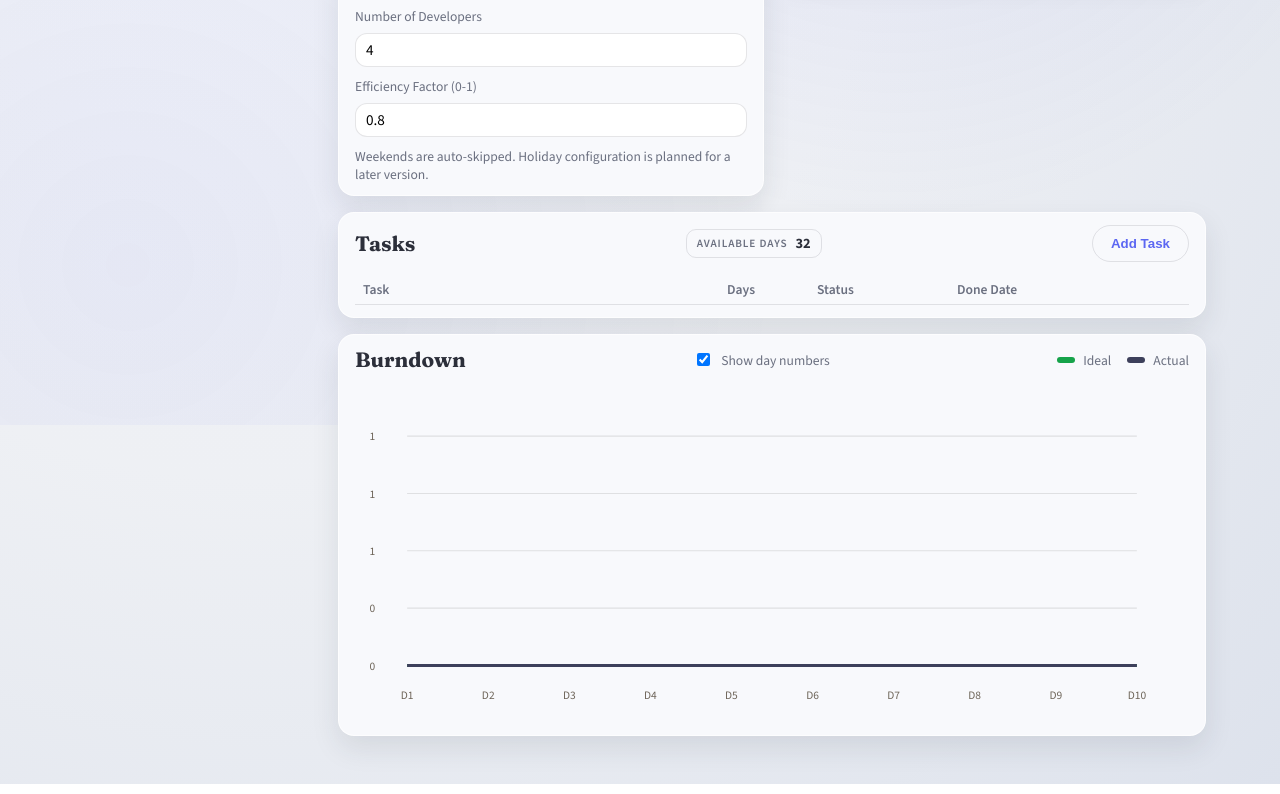
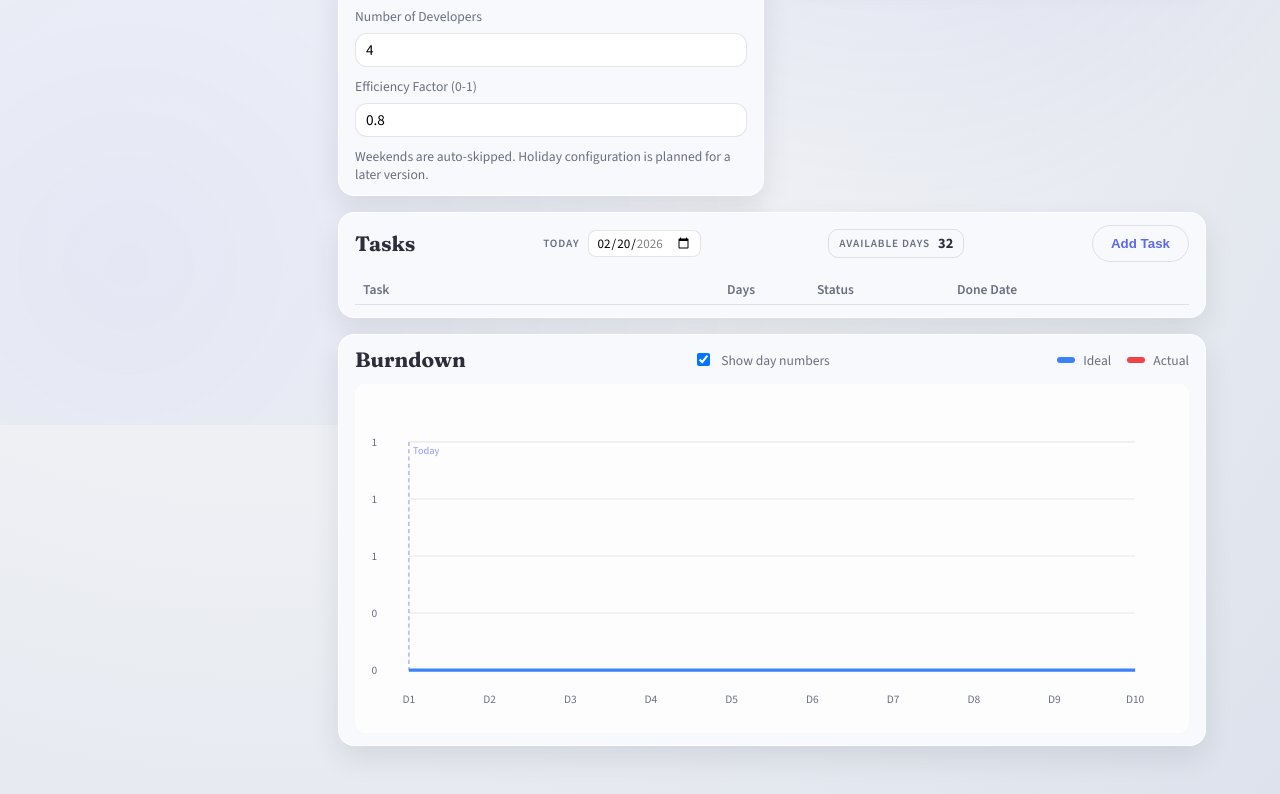
Before and after one commit to daekyuny/bdc_studio, a website: page index.html in a window 1280 px wide. Shown: the part 375-1169 px from the top of the page. Drawn offline with nearby package versions, Linux system fonts and the light colour scheme.

Commit message:
Add Today field, chart inner frame, and blue/red line colors
- Add Today date input in Tasks card header; defaults to real today
  (clamped to sprint range), persisted per sprint in state
- Actual burn line clipped at Today; dashed vertical Today marker on chart
- Change ideal line to blue (#3b82f6), actual to red (#ef4444)
- Add near-white inner frame background to chart area
- Handle null actual values in remaining points stat

Co-Authored-By: Claude Sonnet 4.6 <noreply@anthropic.com>

```diff
--- a/app.js
+++ b/app.js
@@ -10,6 +10,7 @@
     developers: document.getElementById("developers"),
     efficiency: document.getElementById("efficiency"),
     addTaskBtn: document.getElementById("addTaskBtn"),
+    sprintToday: document.getElementById("sprintToday"),
     taskRows: document.getElementById("taskRows"),
     totalPoints: document.getElementById("totalPoints"),
     remainingPoints: document.getElementById("remainingPoints"),
@@ -193,6 +194,14 @@
     save();
     onChange();
   };
+  var updateToday = (date) => {
+    const sprint = getActiveSprint();
+    if (!sprint || !date) return;
+    const clamped = date < sprint.startDate ? sprint.startDate : date > sprint.endDate ? sprint.endDate : date;
+    sprint.today = clamped;
+    save();
+    onChange();
+  };
   var replaceState = (newState) => {
     state = newState;
     save();
@@ -213,7 +222,7 @@
   };
 
   // src/burndown.js
-  var calculateBurndown = (sprint) => {
+  var calculateBurndown = (sprint, today) => {
     const dates = getWorkingDates(sprint.startDate, sprint.endDate);
     const totalPoints = sprint.tasks.reduce((sum, task) => sum + Number(task.points || 0), 0);
     const workingDays = dates.length || 0;
@@ -227,18 +236,20 @@
       const remaining = totalPoints - idealDailyBurn * index;
       return Math.round(Math.max(remaining, 0) * 100) / 100;
     });
-    const actual = dates.map((date) => {
+    const todayIndex = dates.reduce((last, date, i) => date <= today ? i : last, -1);
+    const actual = dates.map((date, i) => {
+      if (todayIndex < 0 || i > todayIndex) return null;
       return sprint.tasks.reduce((sum, task) => {
         const points = Number(task.points || 0);
         if (!task.doneDate) return sum + points;
         return task.doneDate > date ? sum + points : sum;
       }, 0);
     });
-    return { dates, totalPoints, ideal, actual, manDays, effectiveManDays, idealDailyBurn };
+    return { dates, totalPoints, ideal, actual, manDays, effectiveManDays, idealDailyBurn, todayIndex };
   };
 
   // src/chart.js
-  var drawChart = ({ dates, totalPoints, ideal, actual }) => {
+  var drawChart = ({ dates, totalPoints, ideal, actual, todayIndex }) => {
     const width = 800;
     const height = 320;
     const padding = 50;
@@ -249,12 +260,13 @@
       emptyText.setAttribute("x", width / 2);
       emptyText.setAttribute("y", height / 2);
       emptyText.setAttribute("text-anchor", "middle");
-      emptyText.setAttribute("fill", "#6d6458");
+      emptyText.setAttribute("fill", "#6b7080");
       emptyText.textContent = "Set sprint dates to see the chart.";
       dom.chart.appendChild(emptyText);
       return;
     }
-    const maxValue = Math.max(totalPoints, ...actual, 1);
+    const nonNullActual = actual.filter((v) => v !== null);
+    const maxValue = Math.max(totalPoints, ...nonNullActual, 1);
     const plotWidth = width - padding * 2;
     const plotHeight = height - padding * 2;
     const toPoint = (value, index) => {
@@ -263,7 +275,7 @@
       return `${x},${y}`;
     };
     const grid = document.createElementNS("http://www.w3.org/2000/svg", "g");
-    grid.setAttribute("stroke", "rgba(43, 42, 42, 0.12)");
+    grid.setAttribute("stroke", "rgba(44, 47, 58, 0.1)");
     for (let i = 0; i <= 4; i++) {
       const y = padding + plotHeight * (i / 4);
       const line = document.createElementNS("http://www.w3.org/2000/svg", "line");
@@ -275,30 +287,50 @@
       const label = document.createElementNS("http://www.w3.org/2000/svg", "text");
       label.setAttribute("x", 14);
       label.setAttribute("y", y + 4);
-      label.setAttribute("fill", "#6d6458");
+      label.setAttribute("fill", "#6b7080");
       label.setAttribute("font-size", "11");
       label.textContent = Math.round(maxValue * (1 - i / 4));
       dom.chart.appendChild(label);
     }
     dom.chart.appendChild(grid);
+    if (todayIndex >= 0) {
+      const tx = padding + plotWidth * (dates.length === 1 ? 0 : todayIndex / (dates.length - 1));
+      const todayLine = document.createElementNS("http://www.w3.org/2000/svg", "line");
+      todayLine.setAttribute("x1", tx);
+      todayLine.setAttribute("x2", tx);
+      todayLine.setAttribute("y1", padding);
+      todayLine.setAttribute("y2", height - padding);
+      todayLine.setAttribute("stroke", "rgba(92, 103, 242, 0.45)");
+      todayLine.setAttribute("stroke-width", "1.5");
+      todayLine.setAttribute("stroke-dasharray", "4 3");
+      dom.chart.appendChild(todayLine);
+      const todayLabel = document.createElementNS("http://www.w3.org/2000/svg", "text");
+      todayLabel.setAttribute("x", tx + 4);
+      todayLabel.setAttribute("y", padding + 12);
+      todayLabel.setAttribute("fill", "rgba(92, 103, 242, 0.65)");
+      todayLabel.setAttribute("font-size", "10");
+      todayLabel.textContent = "Today";
+      dom.chart.appendChild(todayLabel);
+    }
     const idealLine = document.createElementNS("http://www.w3.org/2000/svg", "polyline");
     idealLine.setAttribute("fill", "none");
-    idealLine.setAttribute("stroke", "#2a9d57");
+    idealLine.setAttribute("stroke", "#3b82f6");
     idealLine.setAttribute("stroke-width", "3");
     idealLine.setAttribute("points", ideal.map(toPoint).join(" "));
     dom.chart.appendChild(idealLine);
+    const actualPoints = actual.map((val, i) => val !== null ? toPoint(val, i) : null).filter(Boolean);
     const actualLine = document.createElementNS("http://www.w3.org/2000/svg", "polyline");
     actualLine.setAttribute("fill", "none");
-    actualLine.setAttribute("stroke", "#3d405b");
+    actualLine.setAttribute("stroke", "#ef4444");
     actualLine.setAttribute("stroke-width", "3");
-    actualLine.setAttribute("points", actual.map(toPoint).join(" "));
+    actualLine.setAttribute("points", actualPoints.join(" "));
     actualLine.style.strokeDasharray = "1000";
     actualLine.style.strokeDashoffset = "1000";
     actualLine.style.animation = "dash 1.6s ease forwards";
     dom.chart.appendChild(actualLine);
     const labels = document.createElementNS("http://www.w3.org/2000/svg", "g");
     labels.setAttribute("font-size", "11");
-    labels.setAttribute("fill", "#6d6458");
+    labels.setAttribute("fill", "#6b7080");
     const showDays = dom.showDayNumbers.checked;
     dates.forEach((date, index) => {
       const x = padding + plotWidth * (dates.length === 1 ? 0 : index / (dates.length - 1));
@@ -402,7 +434,8 @@
     const doneTasks = sprint.tasks.filter((task) => task.status === "Done").length;
     const availableDays = burndown.effectiveManDays - burndown.totalPoints;
     dom.totalPoints.textContent = burndown.totalPoints.toFixed(1).replace(/\.0$/, "");
-    dom.remainingPoints.textContent = (burndown.actual[burndown.actual.length - 1] || 0).toFixed(1).replace(/\.0$/, "");
+    const lastActual = [...burndown.actual].reverse().find((v) => v !== null) ?? 0;
+    dom.remainingPoints.textContent = lastActual.toFixed(1).replace(/\.0$/, "");
     dom.workingDays.textContent = burndown.dates.length;
     dom.doneTasks.textContent = doneTasks;
     dom.manDays.textContent = burndown.manDays.toFixed(1).replace(/\.0$/, "");
@@ -421,13 +454,20 @@
     const sprint = getActiveSprint();
     if (!sprint) return;
     patchActiveSprint({ developers: 4, efficiency: 0.8 });
+    const real = todayIso();
+    const defaultToday = real >= sprint.startDate && real <= sprint.endDate ? real : real < sprint.startDate ? sprint.startDate : sprint.endDate;
+    patchActiveSprint({ today: defaultToday });
+    const effectiveToday = sprint.today < sprint.startDate ? sprint.startDate : sprint.today > sprint.endDate ? sprint.endDate : sprint.today;
     dom.sprintName.value = sprint.name;
     dom.startDate.value = sprint.startDate;
     dom.endDate.value = sprint.endDate;
     dom.developers.value = sprint.developers ?? "";
     dom.efficiency.value = sprint.efficiency ?? "";
+    dom.sprintToday.value = effectiveToday;
+    dom.sprintToday.min = sprint.startDate || "";
+    dom.sprintToday.max = sprint.endDate || "";
     renderTasks(sprint);
-    const burndown = calculateBurndown(sprint);
+    const burndown = calculateBurndown(sprint, effectiveToday);
     renderStats(sprint, burndown);
     drawChart(burndown);
   };
@@ -512,6 +552,8 @@
       dom.efficiency.blur();
     }
   });
+  var commitToday = () => updateToday(dom.sprintToday.value);
+  dom.sprintToday.addEventListener("change", commitToday);
   dom.showDayNumbers.addEventListener("change", render);
   render();
 })();
--- a/index.html
+++ b/index.html
@@ -105,6 +105,10 @@
           <div class="card">
             <div class="card-header">
               <h2>Tasks</h2>
+              <div class="today-field">
+                <label for="sprintToday">Today</label>
+                <input type="date" id="sprintToday" />
+              </div>
               <div class="availability" id="availableDays">
                 <span class="availability-label">Available Days</span>
                 <span class="availability-value" id="availableDaysValue">0</span>
--- a/src/dom.js
+++ b/src/dom.js
@@ -8,6 +8,7 @@ export const dom = {
   developers: document.getElementById("developers"),
   efficiency: document.getElementById("efficiency"),
   addTaskBtn: document.getElementById("addTaskBtn"),
+  sprintToday: document.getElementById("sprintToday"),
   taskRows: document.getElementById("taskRows"),
   totalPoints: document.getElementById("totalPoints"),
   remainingPoints: document.getElementById("remainingPoints"),
--- a/src/main.js
+++ b/src/main.js
@@ -1,5 +1,5 @@
 import { dom } from "./dom.js";
-import { setOnStateChange, addSprint, deleteActiveSprint, updateSprint, addTask } from "./state.js";
+import { setOnStateChange, addSprint, deleteActiveSprint, updateSprint, addTask, updateToday } from "./state.js";
 import { render } from "./render.js";
 import { exportData, importData } from "./io.js";
 
@@ -53,6 +53,9 @@ dom.efficiency.addEventListener("keydown", (event) => {
     dom.efficiency.blur();
   }
 });
+const commitToday = () => updateToday(dom.sprintToday.value);
+dom.sprintToday.addEventListener("change", commitToday);
+
 dom.showDayNumbers.addEventListener("change", render);
 
 render();
--- a/styles.css
+++ b/styles.css
@@ -7,8 +7,8 @@
   --muted: #6b7080;
   --accent: #5c67f2;
   --accent-soft: #a5b4fc;
-  --ideal: #16a34a;
-  --actual: #3d405b;
+  --ideal: #3b82f6;
+  --actual: #ef4444;
   --stroke: rgba(44, 47, 58, 0.12);
   --shadow: 0 12px 28px rgba(44, 47, 58, 0.10);
 }
@@ -375,6 +375,9 @@ select:focus {
 .chart-wrap {
   width: 100%;
   overflow-x: auto;
+  background: rgba(255, 255, 255, 0.72);
+  border-radius: 10px;
+  padding: 6px 2px;
 }
 
 svg {
@@ -388,6 +391,27 @@ svg {
   gap: 8px;
   font-size: 0.85rem;
   color: var(--muted);
+}
+
+.today-field {
+  display: flex;
+  align-items: center;
+  gap: 8px;
+}
+
+.today-field label {
+  display: block;
+  font-size: 0.7rem;
+  font-weight: 600;
+  color: var(--muted);
+  text-transform: uppercase;
+  letter-spacing: 0.08em;
+}
+
+.today-field input[type="date"] {
+  padding: 3px 8px;
+  font-size: 0.82rem;
+  border-radius: 8px;
 }
 
 @keyframes fadeIn {
```
Also changed, not shown: src/burndown.js (+5 -3 lines), src/chart.js (+39 -13 lines), src/render.js (+17 -3 lines), src/state.js (+11 -0 lines).
